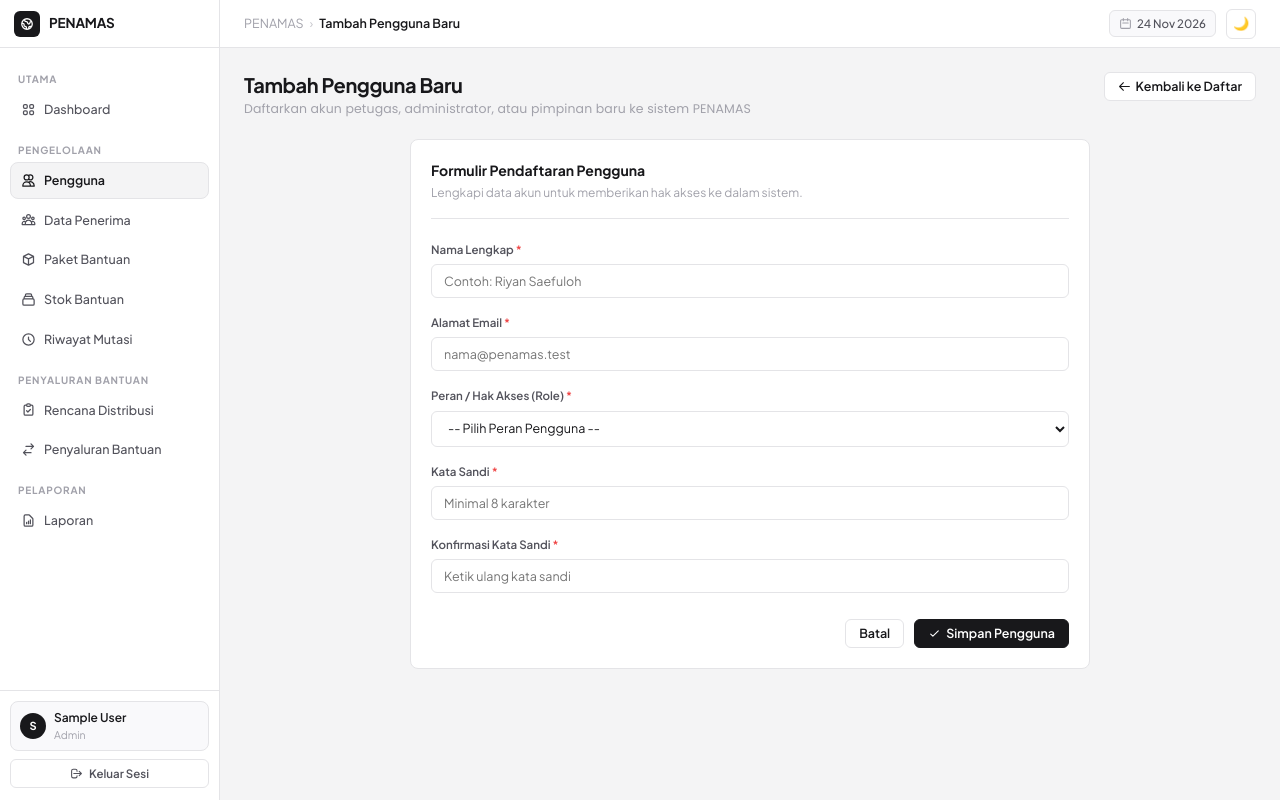
After one commit to aghnamumtazilmi/ppl-reg01-kel02-penamas, a Laravel app: page /pengguna/create in a window 1280 px wide. The commit adds this page. Run offline with Laravel 12, Linux system fonts and the light colour scheme; the visitor is signed in with stand-in values (Sample User, id 1); data that the repository does not hold is empty; some libraries are stand-ins or nearby versions.

Commit message:
selesaikan antarmuka web dan integrasi kelola akun pengguna

```diff
--- a/app/Http/Controllers/UserController.php
+++ b/app/Http/Controllers/UserController.php
@@ -6,13 +6,15 @@ use App\Http\Requests\StoreUserRequest;
 use App\Http\Requests\UpdateUserRequest;
 use App\Models\User;
 use Illuminate\Http\JsonResponse;
+use Illuminate\Http\RedirectResponse;
 use Illuminate\Http\Request;
 use Illuminate\Support\Facades\Hash;
+use Illuminate\View\View;
 
 /**
  * Class UserController
  *
- * Menangani logika Backend API untuk Fitur F-01: Kelola Akun Pengguna (Sprint 1)
+ * Menangani logika Backend API & Tampilan Web untuk Fitur F-01: Kelola Akun Pengguna (Sprint 1)
  * PIC: Riyan Saefuloh
  */
 class UserController extends Controller
@@ -20,13 +22,10 @@ class UserController extends Controller
     /**
      * Menampilkan daftar semua pengguna dengan fitur pencarian dan filter peran.
      *
-     * Endpoint: GET /api/users
-     * Query params:
-     * - search: pencarian nama atau email
-     * - role: filter role ('pimpinan', 'admin', 'petugas')
-     * - per_page: jumlah item per halaman (default 10)
+     * Web Route: GET /users
+     * API Route: GET /api/users
      */
-    public function index(Request $request): JsonResponse
+    public function index(Request $request): View|JsonResponse
     {
         $query = User::query();
 
@@ -45,8 +44,9 @@ class UserController extends Controller
         }
 
         $perPage = (int) $request->input('per_page', 10);
-        $users = $query->latest()->paginate($perPage);
+        $users = $query->latest()->paginate($perPage)->withQueryString();
 
+        if ($request->expectsJson()) {
             return response()->json([
                 'success' => true,
                 'message' => 'Daftar pengguna berhasil dimuat.',
@@ -54,14 +54,35 @@ class UserController extends Controller
             ], 200);
         }
 
+        // Data statistik ringkas untuk kartu dashboard web
+        $stats = [
+            'total' => User::count(),
+            'pimpinan' => User::where('role', 'pimpinan')->count(),
+            'admin' => User::where('role', 'admin')->count(),
+            'petugas' => User::where('role', 'petugas')->count(),
+        ];
+
+        return view('users.index', compact('users', 'stats'));
+    }
+
+    /**
+     * Menampilkan formulir pendaftaran akun baru (Frontend Web).
+     *
+     * Web Route: GET /users/create
+     */
+    public function create(): View
+    {
+        return view('users.create');
+    }
+
     /**
      * PBI-001: Register & Role (Pendaftaran Akun Baru)
      * Mendaftarkan akun pengguna baru beserta peran/hak akses yang ditentukan.
      *
-     * Endpoint: POST /api/users
-     * Payload: name, email, password, password_confirmation, role
+     * Web Route: POST /users
+     * API Route: POST /api/users
      */
-    public function store(StoreUserRequest $request): JsonResponse
+    public function store(StoreUserRequest $request): RedirectResponse|JsonResponse
     {
         $validated = $request->validated();
 
@@ -72,6 +93,7 @@ class UserController extends Controller
             'role' => $validated['role'],
         ]);
 
+        if ($request->expectsJson()) {
             return response()->json([
                 'success' => true,
                 'message' => "Pengguna baru {$user->name} dengan peran '{$user->role}' berhasil didaftarkan.",
@@ -79,13 +101,19 @@ class UserController extends Controller
             ], 201);
         }
 
+        return redirect()->route('users.index')
+            ->with('success', "Akun pengguna {$user->name} berhasil didaftarkan ke sistem.");
+    }
+
     /**
      * Menampilkan data detail satu akun pengguna.
      *
-     * Endpoint: GET /api/users/{id}
+     * API Route: GET /api/users/{id}
+     * Web Route: diarahkan ke halaman edit
      */
-    public function show(User $user): JsonResponse
+    public function show(Request $request, User $user): RedirectResponse|JsonResponse
     {
+        if ($request->expectsJson()) {
             return response()->json([
                 'success' => true,
                 'message' => 'Detail data pengguna berhasil dimuat.',
@@ -93,14 +121,27 @@ class UserController extends Controller
             ], 200);
         }
 
+        return redirect()->route('users.edit', $user);
+    }
+
+    /**
+     * Menampilkan formulir ubah data & hak akses pengguna (Frontend Web).
+     *
+     * Web Route: GET /users/{id}/edit
+     */
+    public function edit(User $user): View
+    {
+        return view('users.edit', compact('user'));
+    }
+
     /**
      * PBI-002: Ubah Data & Hak Akses (Edit Profil & Peran)
      * Memperbarui profil pengguna dan hak akses/peran (role).
      *
-     * Endpoint: PUT/PATCH /api/users/{id}
-     * Payload: name, email, role, password (opsional), password_confirmation (opsional)
+     * Web Route: PUT /users/{id}
+     * API Route: PUT/PATCH /api/users/{id}
      */
-    public function update(UpdateUserRequest $request, User $user): JsonResponse
+    public function update(UpdateUserRequest $request, User $user): RedirectResponse|JsonResponse
     {
         $validated = $request->validated();
 
@@ -117,6 +158,7 @@ class UserController extends Controller
 
         $user->update($data);
 
+        if ($request->expectsJson()) {
             return response()->json([
                 'success' => true,
                 'message' => "Data dan hak akses pengguna {$user->name} berhasil diperbarui.",
@@ -124,28 +166,43 @@ class UserController extends Controller
             ], 200);
         }
 
+        return redirect()->route('users.index')
+            ->with('success', "Data dan hak akses akun {$user->name} berhasil diperbarui.");
+    }
+
     /**
      * PBI-003: Hapus Akun Pengguna
      * Menghapus akun pengguna dari sistem.
      *
-     * Endpoint: DELETE /api/users/{id}
+     * Web Route: DELETE /users/{id}
+     * API Route: DELETE /api/users/{id}
      */
-    public function destroy(User $user): JsonResponse
+    public function destroy(Request $request, User $user): RedirectResponse|JsonResponse
     {
         // Proteksi: cegah pengguna menghapus akunnya sendiri yang sedang aktif login
         if (auth()->check() && auth()->id() === $user->id) {
+            if ($request->expectsJson()) {
                 return response()->json([
                     'success' => false,
                     'message' => 'Anda tidak dapat menghapus akun Anda sendiri yang sedang aktif digunakan.',
                 ], 403);
             }
 
+            return redirect()->route('users.index')
+                ->with('error', 'Anda tidak dapat menghapus akun Anda sendiri yang sedang aktif digunakan.');
+        }
+
         $userName = $user->name;
         $user->delete();
 
+        if ($request->expectsJson()) {
             return response()->json([
                 'success' => true,
                 'message' => "Akun pengguna {$userName} berhasil dihapus dari sistem.",
             ], 200);
         }
+
+        return redirect()->route('users.index')
+            ->with('success', "Akun pengguna {$userName} berhasil dihapus dari sistem.");
     }
+}
--- a/resources/views/layouts/app.blade.php
+++ b/resources/views/layouts/app.blade.php
@@ -88,6 +88,17 @@
             --tag-gray-border: #3f3f46;
         }
 
+        html {
+            scrollbar-width: none;
+            -ms-overflow-style: none;
+        }
+        html::-webkit-scrollbar,
+        body::-webkit-scrollbar {
+            display: none !important;
+            width: 0 !important;
+            height: 0 !important;
+        }
+
         body {
             font-family: 'Plus Jakarta Sans', -apple-system, BlinkMacSystemFont, 'Segoe UI', Roboto, sans-serif;
             background: var(--bg);
@@ -99,6 +110,7 @@
             -webkit-font-smoothing: antialiased;
             -moz-osx-font-smoothing: grayscale;
             transition: background .15s ease, color .15s ease;
+            overflow-x: hidden;
         }
 
         /* ── Sidebar (220px) ── */
--- /dev/null
+++ b/resources/views/users/create.blade.php
@@ -0,0 +1,114 @@
+@extends('layouts.app')
+
+@section('page-title', 'Tambah Pengguna Baru')
+@section('page-subtitle', 'Daftarkan akun petugas, administrator, atau pimpinan baru ke sistem PENAMAS')
+
+@section('page-actions')
+    <a href="{{ route('users.index') }}" class="btn btn-secondary">
+        <svg fill="none" viewBox="0 0 24 24" stroke="currentColor"><path stroke-linecap="round" stroke-linejoin="round" stroke-width="2" d="M10 19l-7-7m0 0l7-7m-7 7h18" /></svg>
+        <span>Kembali ke Daftar</span>
+    </a>
+@endsection
+
+@section('content')
+<div class="card p-6" style="max-width: 680px; margin: 0 auto; width: 100%;">
+    <div style="padding-bottom: 16px; margin-bottom: 22px; border-bottom: 1px solid var(--border);">
+        <span class="card-title" style="display: block; font-size: 14px; font-weight: 700; color: var(--text-1);">Formulir Pendaftaran Pengguna</span>
+        <p style="font-size: 12px; color: var(--text-3); margin-top: 3px;">Lengkapi data akun untuk memberikan hak akses ke dalam sistem.</p>
+    </div>
+
+    <form method="POST" action="{{ route('users.store') }}">
+        @csrf
+
+        <!-- Nama Lengkap -->
+        <div class="form-group">
+            <label for="name" class="form-label">
+                Nama Lengkap <span style="color: #ef4444;">*</span>
+            </label>
+            <input type="text"
+                   id="name"
+                   name="name"
+                   value="{{ old('name') }}"
+                   placeholder="Contoh: Riyan Saefuloh"
+                   required
+                   class="form-input">
+            @error('name')
+                <div class="form-error">{{ $message }}</div>
+            @enderror
+        </div>
+
+        <!-- Alamat Email -->
+        <div class="form-group">
+            <label for="email" class="form-label">
+                Alamat Email <span style="color: #ef4444;">*</span>
+            </label>
+            <input type="email"
+                   id="email"
+                   name="email"
+                   value="{{ old('email') }}"
+                   placeholder="nama@penamas.test"
+                   required
+                   class="form-input">
+            @error('email')
+                <div class="form-error">{{ $message }}</div>
+            @enderror
+        </div>
+
+        <!-- Peran / Role -->
+        <div class="form-group">
+            <label for="role" class="form-label">
+                Peran / Hak Akses (Role) <span style="color: #ef4444;">*</span>
+            </label>
+            <select id="role" name="role" class="form-select" required>
+                <option value="">-- Pilih Peran Pengguna --</option>
+                <option value="petugas" {{ old('role') == 'petugas' ? 'selected' : '' }}>Petugas Lapangan (Penyalur)</option>
+                <option value="admin" {{ old('role') == 'admin' ? 'selected' : '' }}>Administrator (Pengelola Sistem & Stok)</option>
+                <option value="pimpinan" {{ old('role') == 'pimpinan' ? 'selected' : '' }}>Pimpinan (Persetujuan & Laporan)</option>
+            </select>
+            @error('role')
+                <div class="form-error">{{ $message }}</div>
+            @enderror
+        </div>
+
+        <!-- Kata Sandi -->
+        <div class="form-group">
+            <label for="password" class="form-label">
+                Kata Sandi <span style="color: #ef4444;">*</span>
+            </label>
+            <input type="password"
+                   id="password"
+                   name="password"
+                   placeholder="Minimal 8 karakter"
+                   required
+                   class="form-input">
+            @error('password')
+                <div class="form-error">{{ $message }}</div>
+            @enderror
+        </div>
+
+        <!-- Konfirmasi Kata Sandi -->
+        <div class="form-group">
+            <label for="password_confirmation" class="form-label">
+                Konfirmasi Kata Sandi <span style="color: #ef4444;">*</span>
+            </label>
+            <input type="password"
+                   id="password_confirmation"
+                   name="password_confirmation"
+                   placeholder="Ketik ulang kata sandi"
+                   required
+                   class="form-input">
+        </div>
+
+        <!-- Tombol Aksi (Rata Kanan: Batal di kiri, Simpan Pengguna di pojok kanan) -->
+        <div class="flex items-center gap-3 mt-6" style="padding-top: 10px; justify-content: flex-end;">
+            <a href="{{ route('users.index') }}" class="btn btn-secondary">
+                <span>Batal</span>
+            </a>
+            <button type="submit" class="btn btn-primary">
+                <svg fill="none" viewBox="0 0 24 24" stroke="currentColor"><path stroke-linecap="round" stroke-linejoin="round" stroke-width="2" d="M5 13l4 4L19 7" /></svg>
+                <span>Simpan Pengguna</span>
+            </button>
+        </div>
+    </form>
+</div>
+@endsection
--- a/routes/web.php
+++ b/routes/web.php
@@ -1,14 +1,15 @@
 <?php
 
 use App\Http\Controllers\AuthController;
+use App\Http\Controllers\UserController;
 use Illuminate\Support\Facades\Route;
 
 /*
 |--------------------------------------------------------------------------
-| Web Routes - PENAMAS (Base Layout & Navigation)
+| Web Routes - PENAMAS
 |--------------------------------------------------------------------------
-| Template dasar antarmuka, autentikasi sesi, dan placeholder navigasi
-| untuk seluruh modul anggota kelompok.
+| Fitur F-01: Kelola Akun Pengguna (Sprint 1)
+| PIC: Riyan Saefuloh
 |*/
 
 // Autentikasi Pengguna (Login & Logout)
@@ -28,27 +29,36 @@ Route::middleware('auth')->group(function () {
     // 1. Dashboard
     Route::get('/dashboard', fn() => view('dashboard'))->name('penamas.dashboard');
 
-    // 2. Pengguna (Placeholder - siap diisi PIC Kelola Pengguna)
-    Route::get('/pengguna', fn() => view('pengguna.index'))->name('penamas.pengguna.index');
+    // 2. Resource route utama fitur Kelola Pengguna (PIC: Riyan Saefuloh)
+    Route::resource('users', UserController::class);
 
-    // 3. Data Penerima (Placeholder - siap diisi PIC Penerima)
+    // Alias route penamas.pengguna.* agar kompatibel dengan layout & navigasi
+    Route::get('/pengguna', [UserController::class, 'index'])->name('penamas.pengguna.index');
+    Route::get('/pengguna/create', [UserController::class, 'create'])->name('penamas.pengguna.create');
+    Route::post('/pengguna', [UserController::class, 'store'])->name('penamas.pengguna.store');
+    Route::get('/pengguna/{user}', [UserController::class, 'show'])->name('penamas.pengguna.show');
+    Route::get('/pengguna/{user}/edit', [UserController::class, 'edit'])->name('penamas.pengguna.edit');
+    Route::put('/pengguna/{user}', [UserController::class, 'update'])->name('penamas.pengguna.update');
+    Route::delete('/pengguna/{user}', [UserController::class, 'destroy'])->name('penamas.pengguna.destroy');
+
+    // 3. Data Penerima (Placeholder anggota kelompok)
     Route::get('/penerima', fn() => view('penerima.index'))->name('penamas.penerima.index');
 
-    // 4. Paket Bantuan (Placeholder - siap diisi PIC Paket Bantuan)
+    // 4. Paket Bantuan (Placeholder anggota kelompok)
     Route::get('/paket-bantuan', fn() => view('paket-bantuan.index'))->name('penamas.paket-bantuan.index');
 
-    // 5. Stok Bantuan (Placeholder - siap diisi PIC Stok Bantuan)
+    // 5. Stok Bantuan (Placeholder anggota kelompok)
     Route::get('/stok', fn() => view('stok.index'))->name('penamas.stok.index');
 
-    // 6. Riwayat Mutasi Stok (Placeholder - siap diisi PIC Riwayat Mutasi)
+    // 6. Riwayat Mutasi Stok (Placeholder anggota kelompok)
     Route::get('/stok/mutasi', fn() => view('stok.mutasi'))->name('penamas.stok.mutasi');
 
-    // 7. Rencana Distribusi (Placeholder - siap diisi PIC Rencana Distribusi)
+    // 7. Rencana Distribusi (Placeholder anggota kelompok)
     Route::get('/distribusi', fn() => view('distribusi.index'))->name('penamas.distribusi.index');
 
-    // 8. Penyaluran Bantuan (Placeholder - siap diisi PIC Penyaluran)
+    // 8. Penyaluran Bantuan (Placeholder anggota kelompok)
     Route::get('/penyaluran', fn() => view('penyaluran.index'))->name('penamas.penyaluran.index');
 
-    // 9. Laporan (Placeholder - siap diisi PIC Laporan)
+    // 9. Laporan (Placeholder anggota kelompok)
     Route::get('/laporan', fn() => view('laporan.index'))->name('penamas.laporan.index');
 });
```
Also changed, not shown: other parts of resources/views/layouts/app.blade.php (+34 -0 lines), resources/views/pengguna/index.blade.php (deleted, +0 -16 lines), resources/views/users/edit.blade.php (added, +116 -0 lines), resources/views/users/index.blade.php (added, +177 -0 lines), 1 other file. Lines whose indentation alone changed are shown as unchanged.
